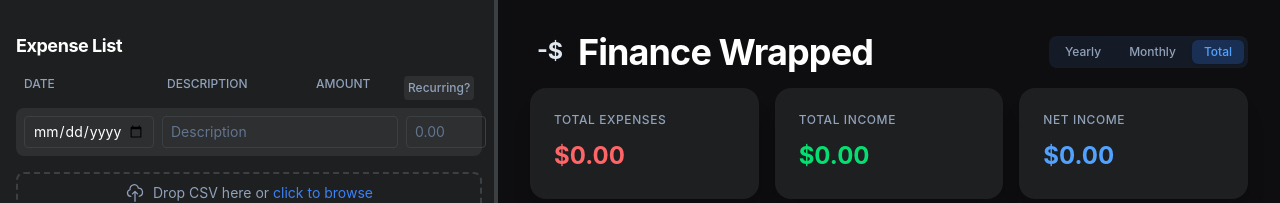
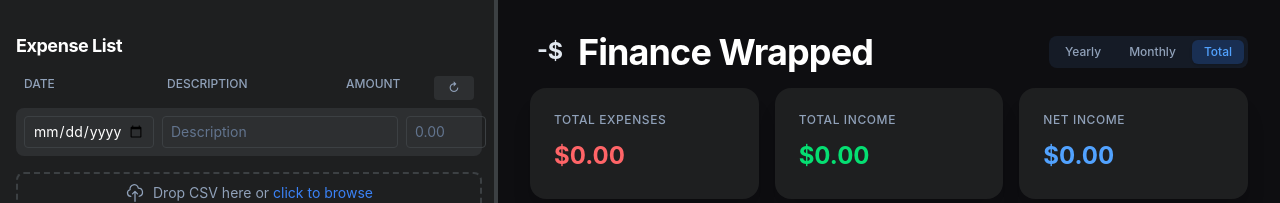
Before and after one commit to Aashirbadd/finance-wrapped, a React (Vite) app: page / in a window 1280 px wide. Shown: the top 203 px of the page. Built offline with nearby package versions, Linux system fonts and the light colour scheme.

Commit message:
clean up the recurring transaction feature

```diff
--- a/src/components/Sidebar/AddTransaction.tsx
+++ b/src/components/Sidebar/AddTransaction.tsx
@@ -13,6 +13,8 @@ export function AddTransaction({ onAdd }: AddTransactionProps) {
   const [isRecurring, setIsRecurring] = useState(false)
   const [frequency, setFrequency] = useState<RecurringFrequency>('monthly')
   const [periods, setPeriods] = useState('')
+
+  const isSubmitable = date && description && amount && (!isRecurring || (isRecurring && periods))
 
   const resetForm = () => {
     setDate('')
@@ -76,21 +78,21 @@ export function AddTransaction({ onAdd }: AddTransactionProps) {
   return (
     <form onSubmit={handleSubmit} className="mb-4">
       {/* Header Row */}
-      <div className="grid grid-cols-[135px_1.1fr_80px_70px] gap-2 mb-2 px-2 text-xs text-slate-400 font-medium uppercase shrink-0">
+      <div className="grid grid-cols-[135px_1.1fr_80px_40px] gap-2 mb-2 px-2 text-xs text-slate-400 font-medium uppercase shrink-0">
         <span>Date</span>
         <span>Description</span>
         <span>Amount</span>
         <button
           type="button"
           onClick={() => setIsRecurring(!isRecurring)}
-          className={`text-center px-1 py-1 rounded transition-all bg-[var(--color-surface-hover)] ${
+          className={`flex items-center justify-center p-1 rounded transition-all bg-[var(--color-surface-hover)] ${
             isRecurring
               ? 'bg-blue-500/20 text-blue-400 shadow-sm'
               : 'text-slate-400 hover:text-slate-300'
-
           }`}
+          title="Recurring transaction"
         >
-          Recurring?
+          ↻
         </button>
       </div>
       <div className="grid grid-cols-[130px_1fr_80px_40px] gap-2 p-2 bg-[var(--color-surface-hover)] rounded-lg">
@@ -116,7 +118,12 @@ export function AddTransaction({ onAdd }: AddTransactionProps) {
         />
         <button
           type="submit"
-          className="flex items-center justify-center w-8 h-8 bg-[var(--color-accent)] text-white rounded hover:opacity-90 transition-opacity"
+          disabled={!isSubmitable}
+          className={`flex items-center justify-center w-8 h-8 rounded transition-opacity ${
+            isSubmitable
+              ? 'bg-[var(--color-accent)] text-white hover:opacity-90 cursor-pointer'
+              : 'bg-slate-600 text-slate-400 cursor-not-allowed opacity-50'
+          }`}
           title="Add transaction"
         >
           +
--- a/src/index.css
+++ b/src/index.css
@@ -19,6 +19,11 @@
 
   body {
     @apply text-slate-200 antialiased;
+  }
+
+  /* Global form elements inherit font */
+  input, button, select, textarea {
+    @apply font-sans;
   }
 
   /* Global Typography */
```
